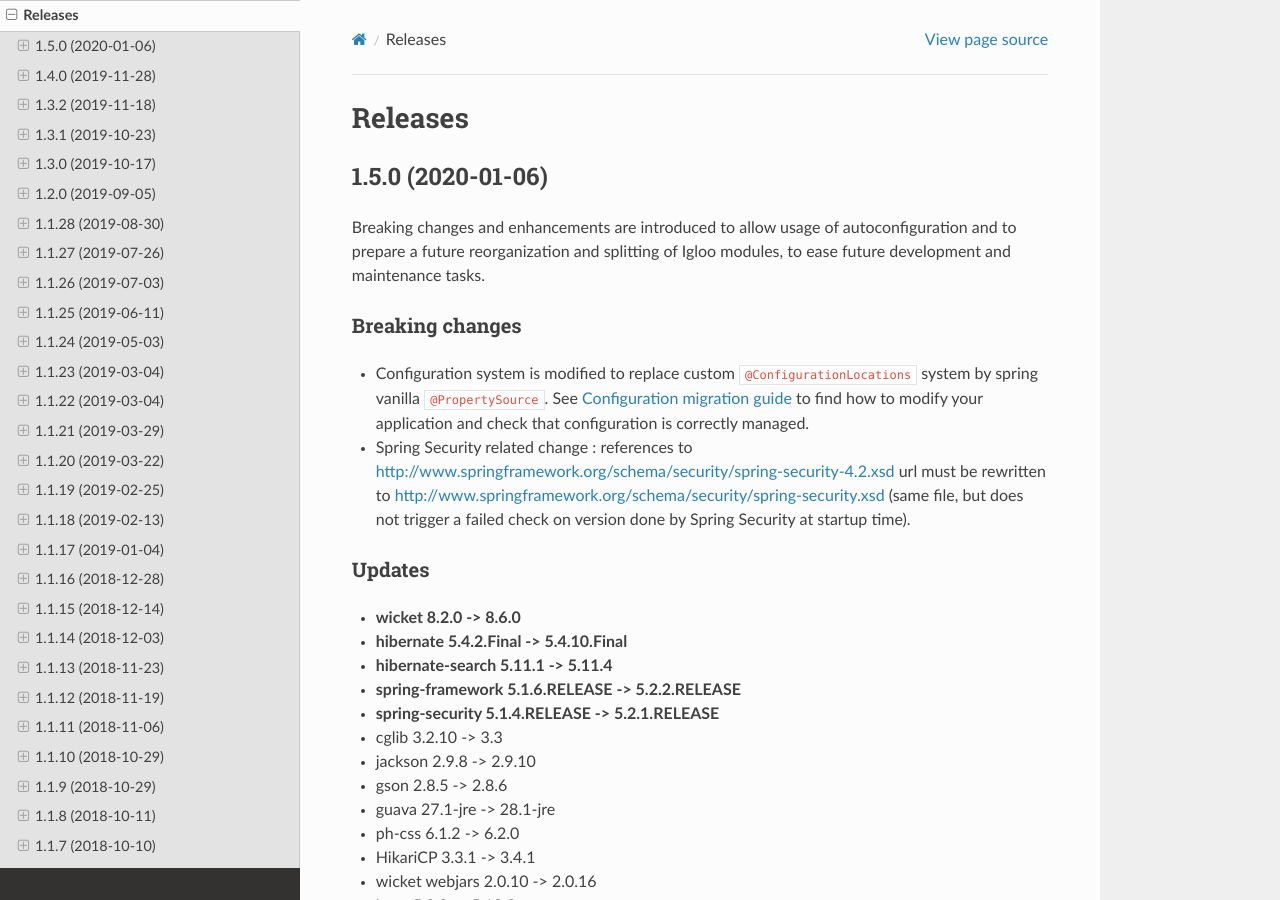
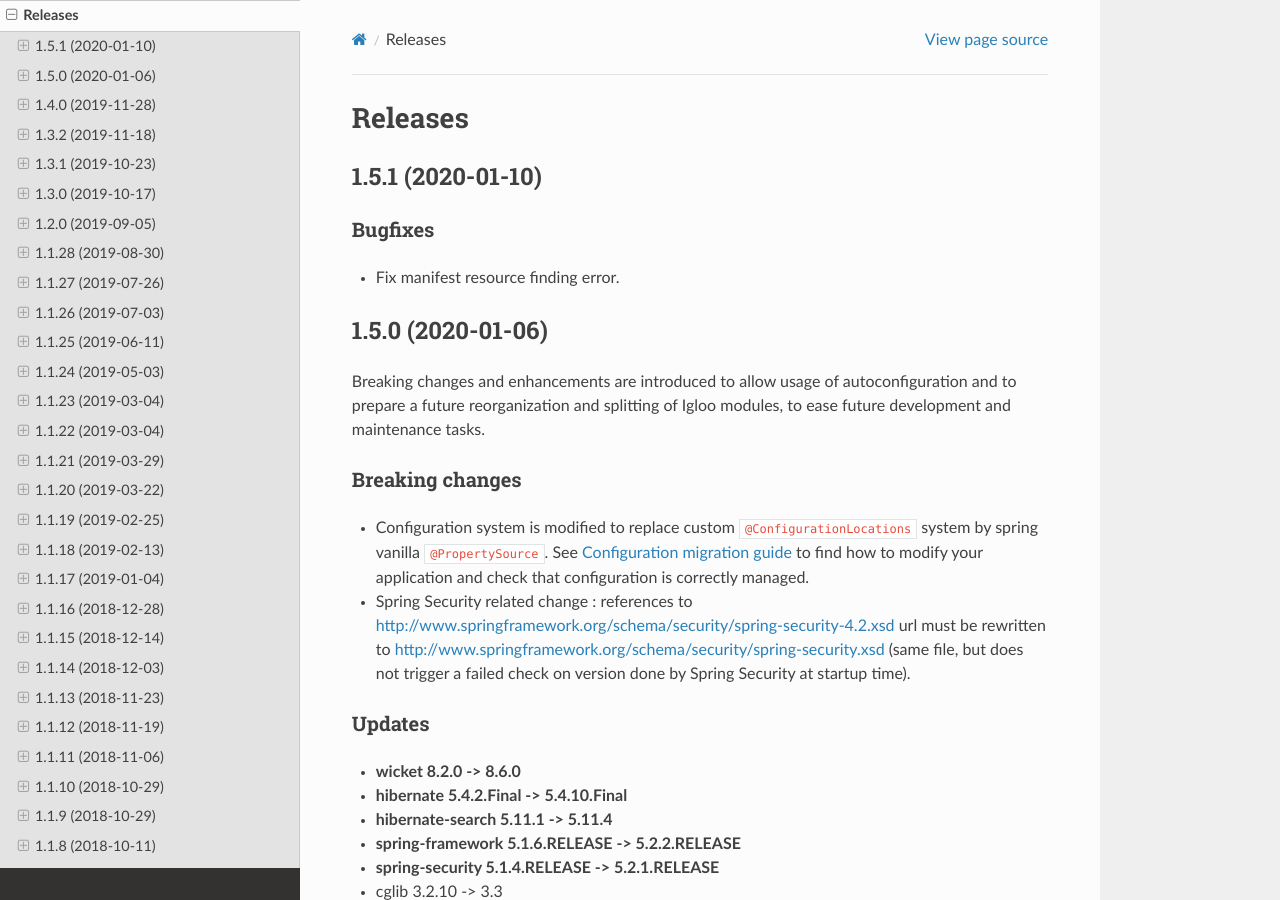
Before and after one commit to igloo-project/igloo-doc, a Sphinx documentation site: the page built from source/release-notes/releases.rst, in a window 1280 px wide and 900 px high. Built offline with Sphinx 7.4.7 and the Read the Docs theme 2.0.0, drawn with Linux system fonts in a browser that asks for light colours.

Commit message:
igloo 1.5.1 release

```diff
--- a/source/release-notes/releases.rst
+++ b/source/release-notes/releases.rst
@@ -1,6 +1,17 @@
 ########
 Releases
 ########
+
+
+.. _v1.5.1:
+
+1.5.1 (2020-01-10)
+##################
+
+Bugfixes
+********
+
+* Fix manifest resource finding error.
 
 .. _v1.5.0:
 
```
